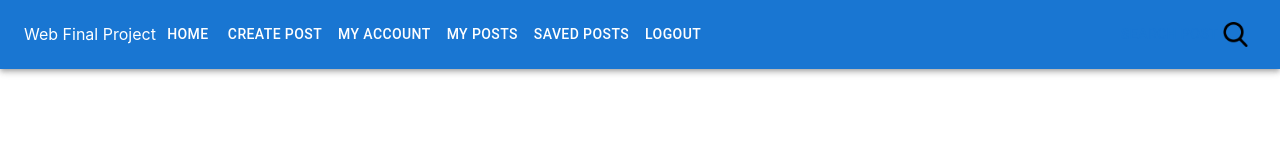
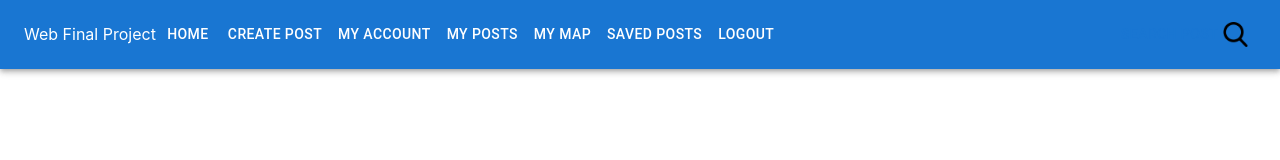
Before and after one commit to oorsogood/web_final_2022, a React (Create React App) app in the folder frontend/: page /dashboard in a window 1280 px wide. Shown: the top 160 px of the page. Built offline with nearby package versions, Linux system fonts and the light colour scheme; sample sign-in values are in the browser's storage; what @nextui-org/react, react-geocode would draw is missing.

Commit message:
Update ProtectedLayout.js

```diff
--- a/frontend/src/components/ProtectedLayout.js
+++ b/frontend/src/components/ProtectedLayout.js
@@ -18,6 +18,7 @@ function ProtectedLayout() {
                     { label: "Create Post", path: "create" },
                     { label: "My Account", path: "myaccount" },
                     { label: "My Posts", path: "myposts" },
+                    { label: "My Map", path: "mymap" },
                     { label: "Saved Posts", path: "savedposts" },
                 ]}
             />
```
